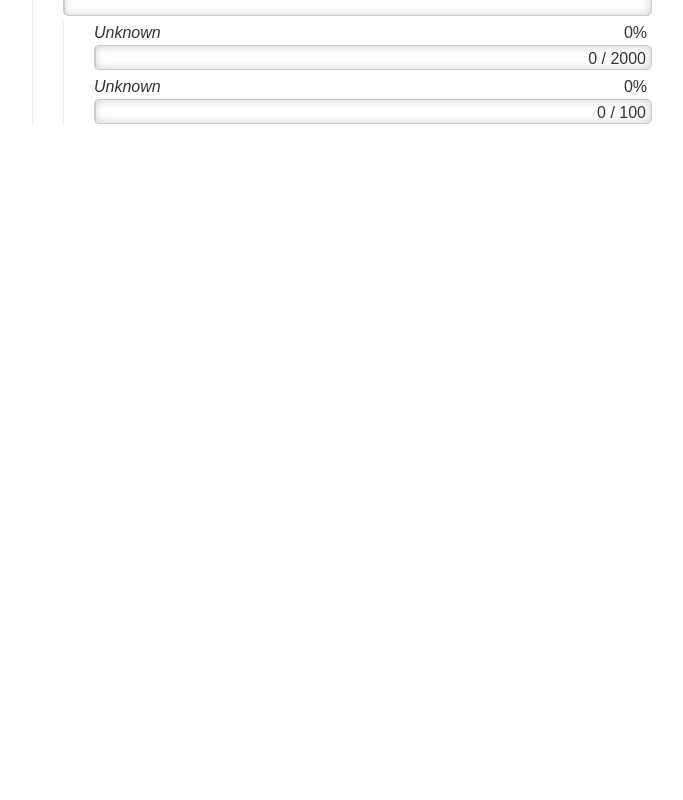
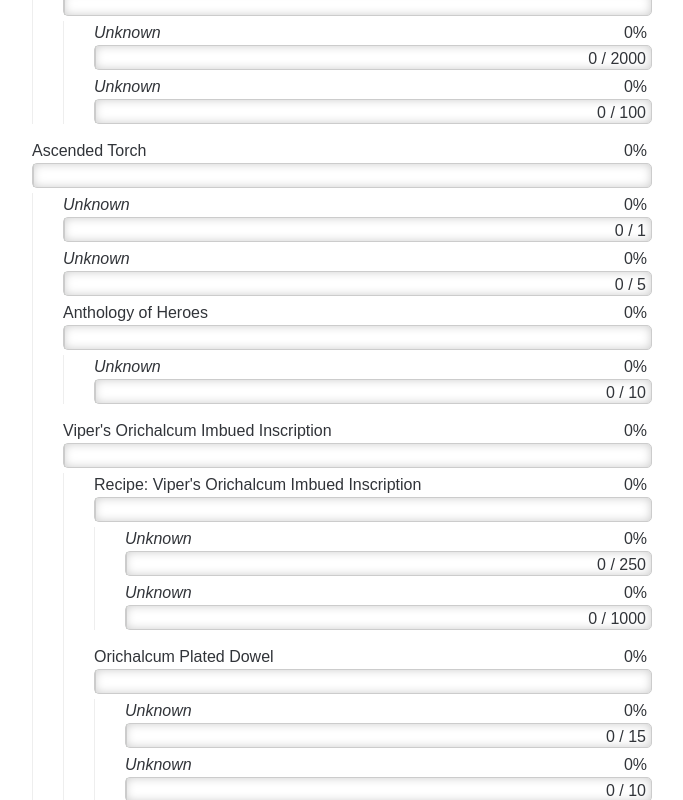
Before and after one commit to Tehl/gw2-inventory-progress, a React app: page / in a window 1280 px wide. Shown: the part 780-1580 px from the top of the page, without its empty margins (298-981 px from the left). Before the commit the page ends 919 px from the top, so only its background shows below. Built offline with nearby package versions, Linux system fonts and the light colour scheme; no server answers.

Commit message:
Updated wishlist
Added ascended torch to wishlist

```diff
--- /dev/null
+++ b/src/data/torch.js
@@ -0,0 +1,33 @@
+export default {
+  name: "Ascended Torch",
+  items: [
+    { itemId: 74918, count: 1 }, // Wild Abandon
+    { itemId: 19721, count: 5 }, // Glob of Ectoplasm
+    {
+      name: "Anthology of Heroes",
+      items: [{ currencyId: 23, count: 10 }] // Spirit Shard
+    },
+    {
+      name: "Viper's Orichalcum Imbued Inscription",
+      items: [
+        {
+          name: "Recipe: Viper's Orichalcum Imbued Inscription",
+          items: [
+            { currencyId: 22, count: 250 }, // Lump of Aurillium
+            { currencyId: 1, count: 1000 } // Coin
+          ]
+        },
+        {
+            name: "Orichalcum Plated Dowel",
+            items: [
+                { itemId: 19685, count: 15 }, // Orichalcum Ingot
+                { itemId: 19712, count: 10 } // Ancient Wood Plank
+            ]
+        },
+        { itemId: 19721, count: 5 }, // Glob of Ectoplasm
+        { itemId: 74328, count: 30 }, // Leaf Fossil
+        { itemId: 76491, count: 3 } // Black Diamond
+      ]
+    }
+  ]
+};
--- a/src/data/wishlist.js
+++ b/src/data/wishlist.js
@@ -1,3 +1,4 @@
 import trinkets from "./trinkets";
+import torch from "./torch";
 
-export default [trinkets];
+export default [trinkets, torch];
--- a/src/logic/inventory.js
+++ b/src/logic/inventory.js
@@ -4,7 +4,7 @@ import { getOrAdd } from "../utility/dictionary";
 function getCharacterContents(characters, dataService) {
   return characters.map(characterId =>
     dataService.getInventory(characterId).then(inventory =>
-      inventory.bags.map(bag => ({
+      inventory.bags.filter(bag => !!bag).map(bag => ({
         source: characterId,
         items: bag.inventory
       }))
```
